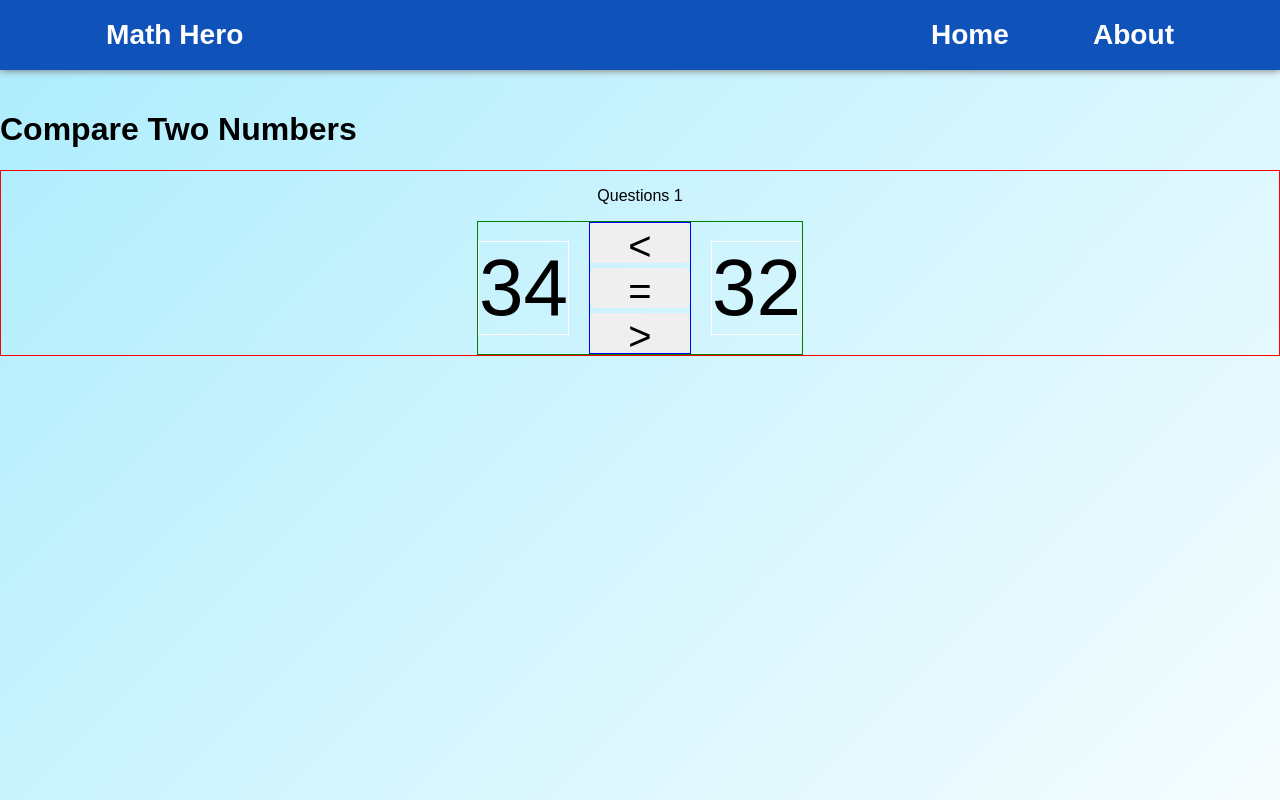
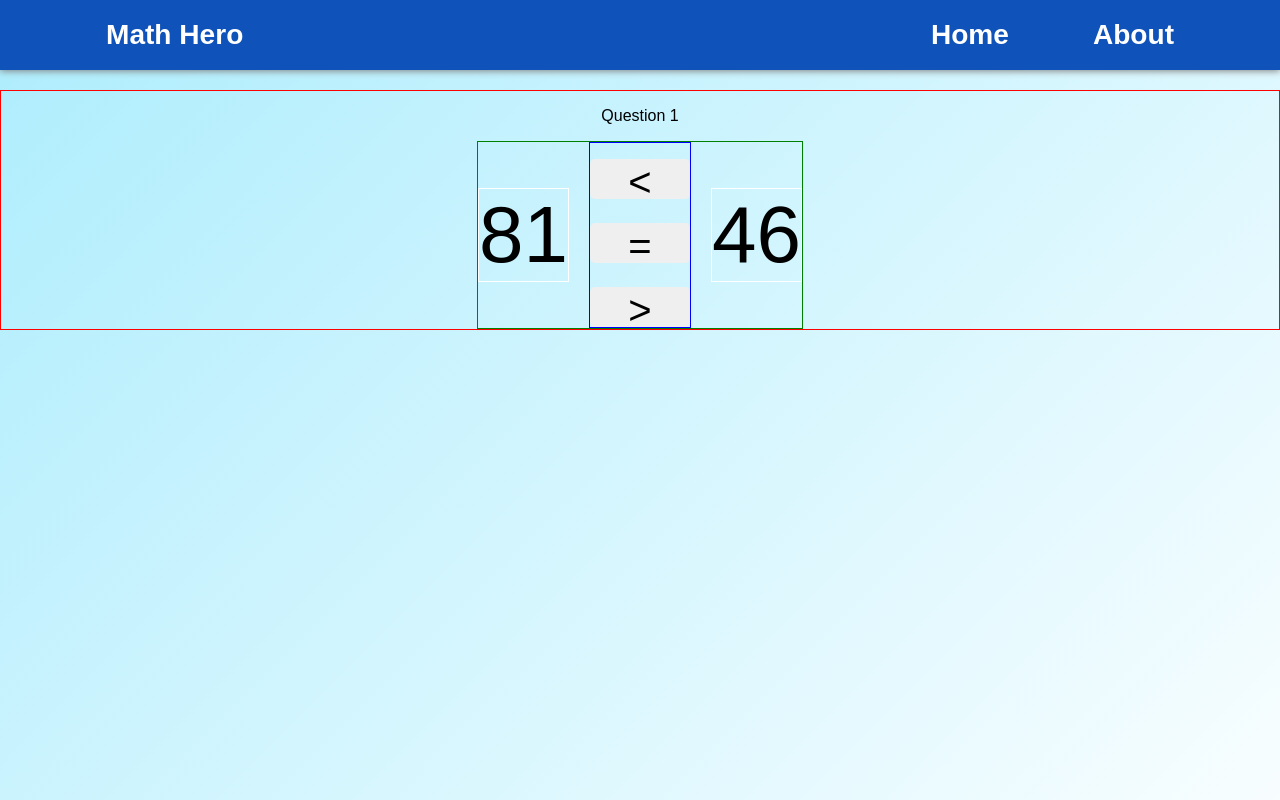
Before and after one commit to evan-desu/math-hero, a React (Create React App) app: page /compare-numbers in a window 1280 px wide. Built offline with nearby package versions, Linux system fonts and the light colour scheme; a web font is replaced by a local one.

Commit message:
feat: work on compare numbers quiz

```diff
--- a/src/GradeTwo/GradeTwo.tsx
+++ b/src/GradeTwo/GradeTwo.tsx
@@ -20,7 +20,7 @@ const GradeTwo = () => {
                         Subtraction <br className="desktop-break" />(Under 20)
                     </button>
                     <button className="grade-two-quiz-btn" onClick={() => handleQuizClick("compare-numbers")}>
-                        Comparisons
+                        Comparisons <br className="desktop-break" />(Under 100)
                     </button>
                 </div>
             </section>
--- a/src/MathFunctions.tsx
+++ b/src/MathFunctions.tsx
@@ -105,15 +105,38 @@ export function subtract(numLimit: number) {
     return {num1, num2, difference: num1 - num2};
 };
 
-export function compareTwoNumbers (numLimit: number) {
-    const numRange = generateNumber(50);
-
-    const generateNumberWithinRange = (limit: number, range: number) => {
-        return generateNumber(range) + (limit - range) - 1;
+export function compareTwoNumbers(numLimit: number, numRange: number) {
+    const generateNumber = (limit: number) => {
+        let num = 0;
+        while (num === 0) {
+            num = Math.floor(Math.random() * limit) + 1;
+        }
+        return num;
     }
 
-    let num1 = generateNumberWithinRange(numLimit, numRange);
-    let num2 = generateNumberWithinRange(numLimit, numRange);
+    const baseNumber = generateNumber(numLimit);
+    const offset = generateNumber(numRange + 1); // +1 to include the range limit
+
+    // Decide whether to add or subtract the offset
+    const addOrSubtract = Math.random() > 0.5 ? 1 : -1;
+    const secondNumber = baseNumber + addOrSubtract * offset;
+
+    // Ensure the second number is within the limit
+    let num1 = generateNumber(numLimit);
+    // let offset = generateNumber(numRange);
+
+    let num2: number;
+    if (Math.random() > 0.5) {
+        num2 = num1 + offset;
+        if (num2 > numLimit) {
+            num2 = num1 - offset;
+        }
+    } else {
+        num2 = num1 - offset;
+        if (num2 < 1) {
+            num2 = num1 + offset;
+        }
+    }
 
     // let answerChoices = {greaterThan: ">", lessThan: "<", equalTo: "="};
 
--- a/src/Quizzes/compareNumbers.tsx
+++ b/src/Quizzes/compareNumbers.tsx
@@ -1,30 +1,59 @@
-import { useState } from "react";
+import { useState, useEffect } from "react";
 import { compareTwoNumbers } from "../MathFunctions";
 import './CompareNumbers.css'
 
 const CompareNumbers = () => {
-    // const [problem, setProblem] = useState({ num1: 0, num2: 0, correctAnswer: '' });
-    // const [userAnswer, setUserAnswer] = useState('');
-    // const [questionNumber, setQuestionNumber] = useState(1);
-    // const [score, setScore] = useState(0);
-    // const [isLoading, setIsLoading] = useState(true);
-    // const [isFinished, setIsFinished] = useState(false);
+    const [problem, setProblem] = useState({ num1: 0, num2: 0, correctAnswer: '' });
+    const [userAnswer, setUserAnswer] = useState('');
+    const [questionNumber, setQuestionNumber] = useState(1);
+    const [score, setScore] = useState(0);
+    const [isLoading, setIsLoading] = useState(true);
+    const [isFinished, setIsFinished] = useState(false);
+
+    useEffect(() => {
+        setProblem(compareTwoNumbers(100, 50));
+        setIsLoading(false);
+    }, []);
+
+    const handleSubmit = (event: React.FormEvent) => {
+        event.preventDefault();
+
+        if(userAnswer === problem.correctAnswer) {
+            setScore(score + 1);
+        }
+
+        if(questionNumber < 10) {
+            setQuestionNumber(questionNumber + 1);
+            setProblem(compareTwoNumbers(100, 50));
+        } else {
+            setIsFinished(true);
+        }
+
+        setUserAnswer('');
+    }
 
     return (
-        <main>
-            <h1>Compare Two Numbers</h1>
-            <div className="question-container">
-                <p>Questions 1</p>
-                <div className="comparison-container">
-                    <p>34</p>
-                    <section className="answer-choice-container">
-                        <button>{`<`}</button>
-                        <button>{`=`}</button>
-                        <button>{`>`}</button>
-                    </section>
-                    <p>32</p>
+        <main className="compare-numbers-container">
+            {isLoading && <p>Loading...</p>}
+            {!isFinished ? (
+                <div className="question-container">
+                    <p>Question {questionNumber}</p>
+                    <div className="comparison-container">
+                        <p>{problem.num1}</p>
+                        <form onSubmit={handleSubmit} className="answer-choice-container">
+                            <button type="submit" value="<" onClick={() => setUserAnswer("<")}>{`<`}</button>
+                            <button type="submit" value="=" onClick={() => setUserAnswer("=")}>{`=`}</button>
+                            <button type="submit" value=">" onClick={() => setUserAnswer(">")}>{`>`}</button>
+                        </form>
+                        <p>{problem.num2}</p>
+                    </div>
                 </div>
-            </div>
+            ) : (
+                <section className="compare-score-container">
+                    <p className="compare-score-text">Your score: </p>
+                    <p className="compare-score-result">{score}/10</p>
+                </section>
+            )}
         </main>
     )
 }
```
